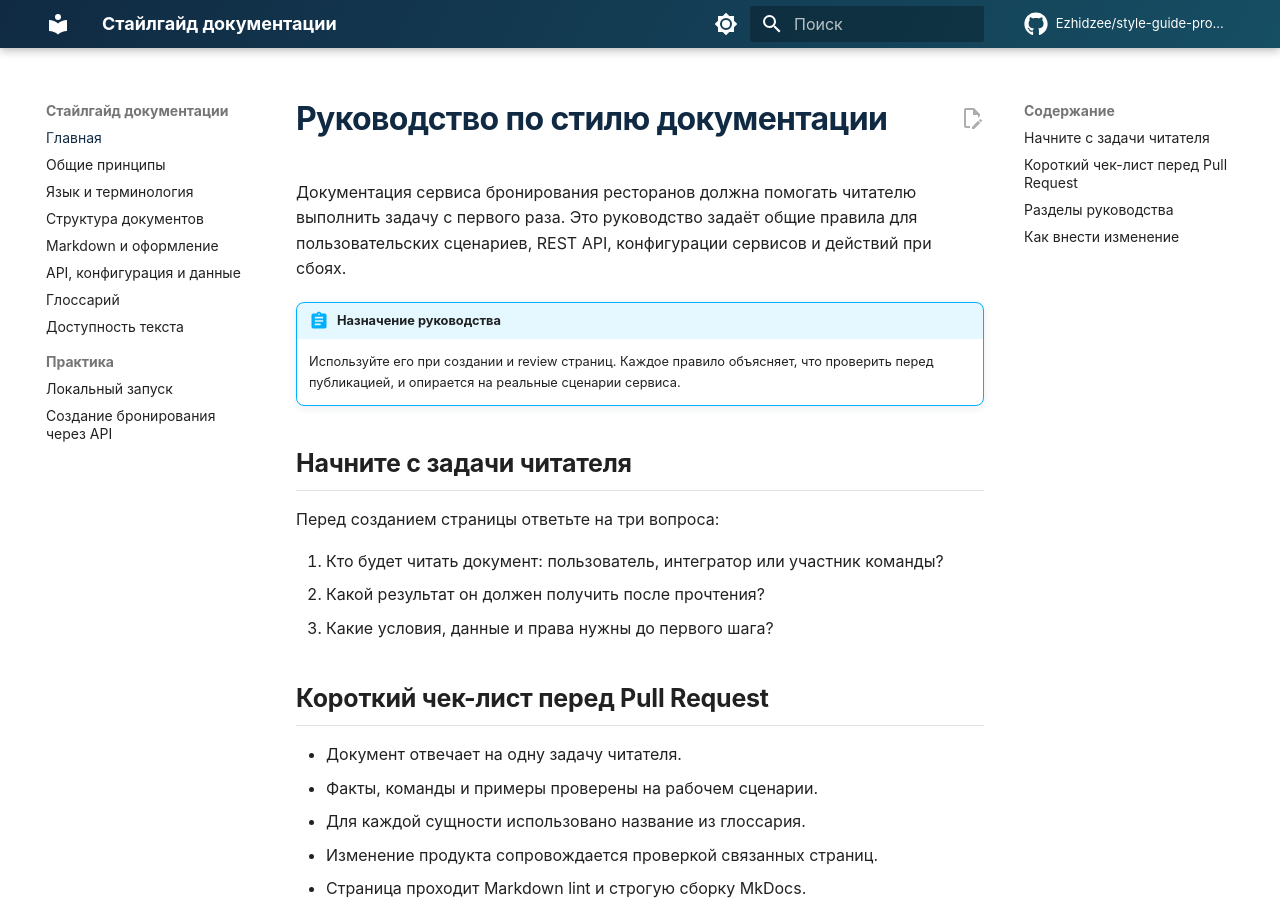
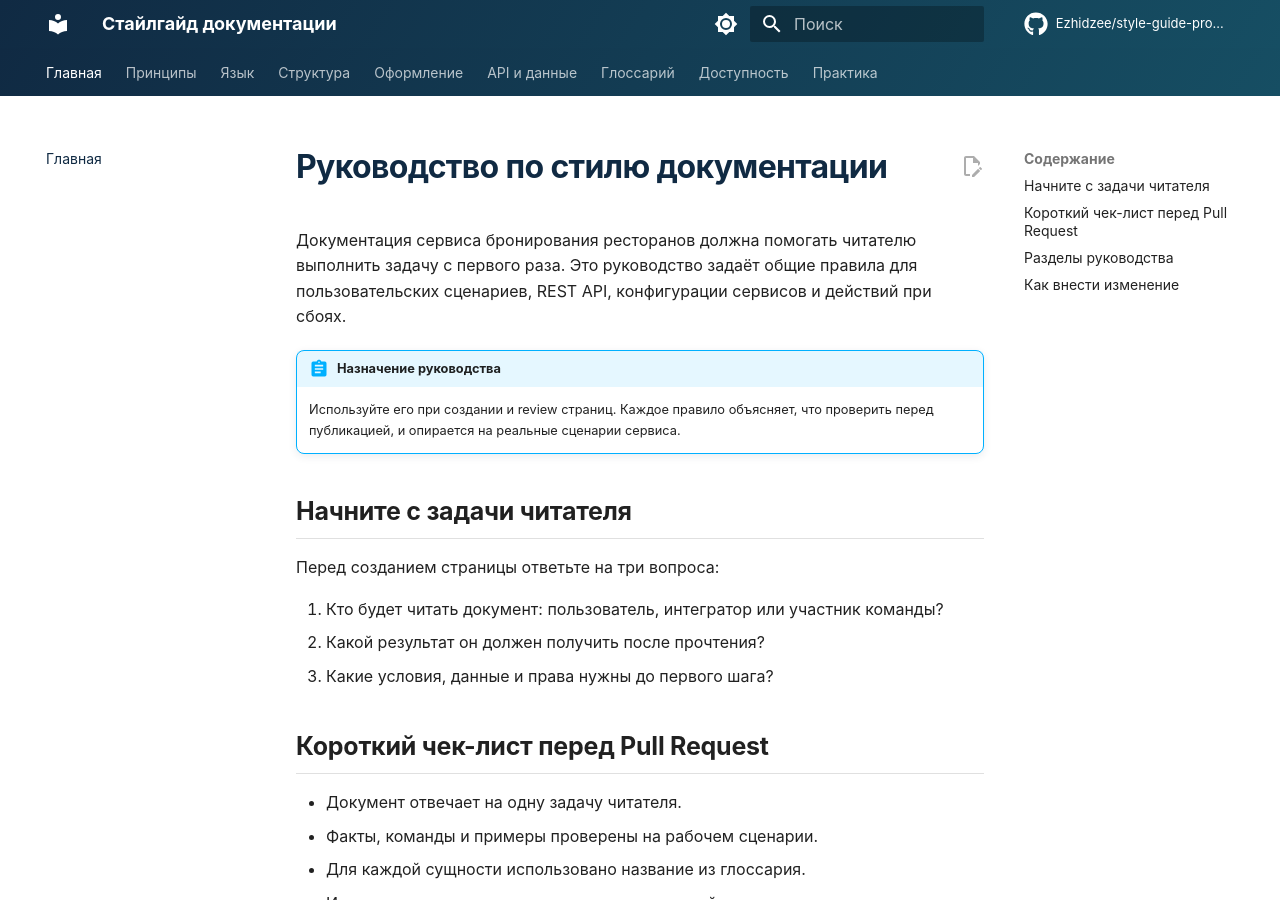
Before and after one commit to Ezhidzee/style-guide-project, an MkDocs documentation site: the page built from docs/index.md, in a window 1280 px wide and 900 px high. Built offline with MkDocs 1.6.1 and Material for MkDocs 9.7.7, drawn with Linux system fonts in a browser that asks for light colours; comment, search, counter and statistics services are not loaded; some of the changed text lies outside the part shown.

Commit message:
docs: simplify navigation labels

```diff
--- a/mkdocs.yml
+++ b/mkdocs.yml
@@ -8,6 +8,7 @@ theme:
   language: ru
   font: false
   features:
+    - navigation.tabs
     - navigation.sections
     - navigation.top
     - navigation.footer
@@ -51,13 +52,13 @@ extra_css:
   - stylesheets/extra.css
 nav:
   - Главная: index.md
-  - Общие принципы: general.md
-  - Язык и терминология: language.md
-  - Структура документов: structure.md
-  - Markdown и оформление: formatting.md
-  - API, конфигурация и данные: technical.md
+  - Принципы: general.md
+  - Язык: language.md
+  - Структура: structure.md
+  - Оформление: formatting.md
+  - API и данные: technical.md
   - Глоссарий: terminology.md
-  - Доступность текста: accessibility.md
+  - Доступность: accessibility.md
   - Практика:
       - Локальный запуск: examples/local-development.md
       - Создание бронирования через API: examples/create-booking.md
```
